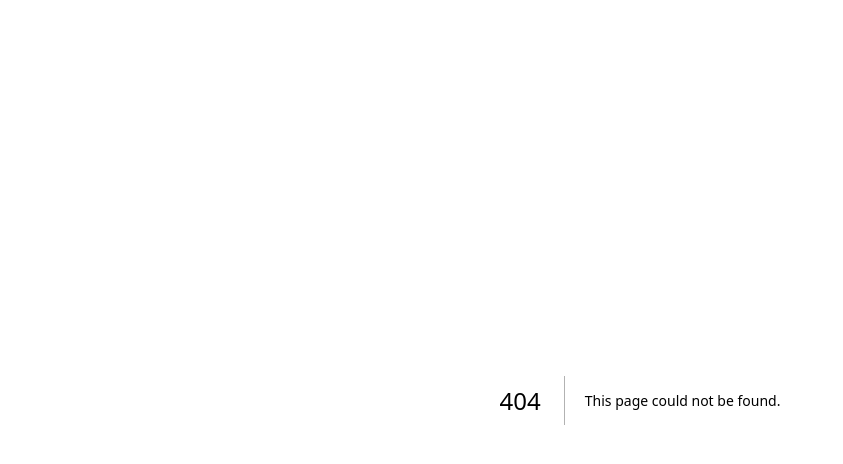
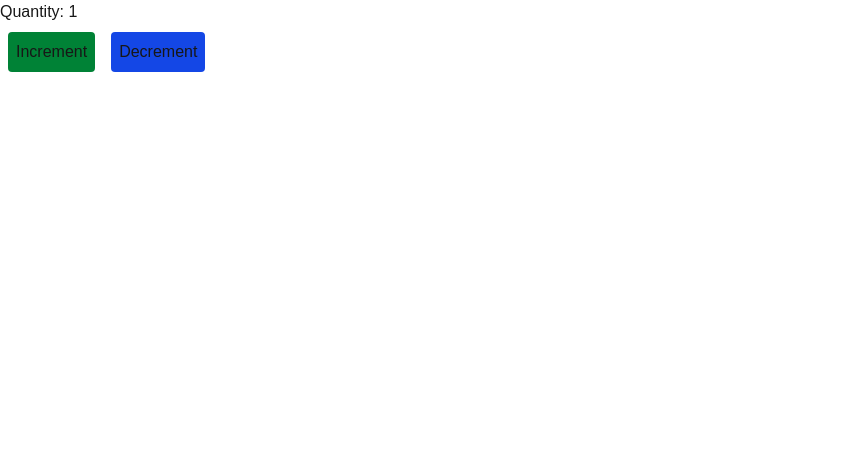
Before and after one commit to CodyLeblanc13/cprg306-assignments, a Next.js app: page /week-4 in a window 1280 px wide. Before the commit this address had no page. Shown: the top 464 px of the page, without its empty margins (0-843 px from the left). Built offline with nearby package versions, Linux system fonts and the light colour scheme.

Commit message:
Ahmed Yassine Messaoudi's Work

```diff
--- /dev/null
+++ b/app/week-4/new-item.js
@@ -0,0 +1,26 @@
+"use client"
+import { useState } from "react";
+
+export default function NewItem() {
+    let [quantity, setQuantity] = useState(1);
+
+    const increment = () => {
+        if (quantity < 20) {
+            setQuantity(quantity + 1)
+        }
+    }
+
+    const decrement = () => {
+        if (quantity > 1) {
+            setQuantity(quantity - 1)
+        }
+    }
+
+    return (
+        <div>
+            <p>Quantity: {quantity}</p>
+            <button onClick={increment} className="rounded bg-green-700 hover:bg-green-900 p-2 m-2">Increment</button>
+            <button onClick={decrement} className="rounded bg-blue-700 hover:bg-blue-900 p-2 m-2">Decrement</button>
+        </div>
+    )
+}
--- /dev/null
+++ b/app/week-4/page.js
@@ -0,0 +1,9 @@
+import NewItem from "./new-item";
+
+export default function Page() {
+    return(
+        <main>
+            <NewItem/>
+        </main>
+    )
+}
```
